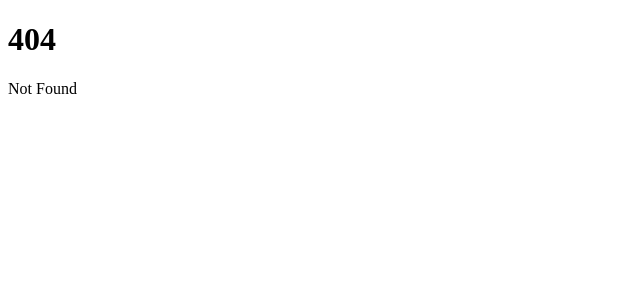
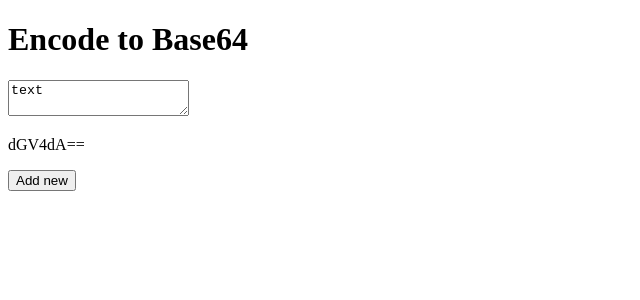
Before and after one commit to stan256/base64app, a SvelteKit app: page /encode in a window 1280 px wide. Before the commit this address had no page. Shown: the top 300 px of the page, without its empty margins (0-640 px from the left). Built offline with nearby package versions, Linux system fonts and the light colour scheme.

Commit message:
Encode & Decode pages

```diff
--- a/package.json
+++ b/package.json
@@ -13,6 +13,7 @@
 		"check:watch": "svelte-kit sync && svelte-check --tsconfig ./tsconfig.json --watch"
 	},
 	"devDependencies": {
+		"@smui-extra/badge": "^7.0.0-beta.14",
 		"@smui/button": "^7.0.0-beta.14",
 		"@smui/card": "^7.0.0-beta.14",
 		"@sveltejs/adapter-auto": "^2.0.0",
--- /dev/null
+++ b/src/routes/+page.server.ts
@@ -0,0 +1,5 @@
+import {redirect} from '@sveltejs/kit';
+
+export function load() {
+    throw redirect(302, '/encode');
+}
--- a/src/routes/+page.svelte
+++ /dev/null
@@ -1,2 +0,0 @@
-<h1>Welcome to SvelteKit</h1>
-<p>Visit <a href="https://kit.svelte.dev">kit.svelte.dev</a> to read the documentation</p>
--- /dev/null
+++ b/src/routes/decode/+page.svelte
@@ -0,0 +1 @@
+<h1>Decode to Base64</h1>
--- /dev/null
+++ b/src/routes/encode/+page.svelte
@@ -0,0 +1,33 @@
+<h1>Encode to Base64</h1>
+<textarea bind:value={lastValue}></textarea>
+<p>{base64LastValue}</p>
+
+{#each conversions as conversion, i}
+    <div>{i}</div>
+    <div>{conversion.text}</div>
+    <div>{conversion.base64}</div>
+    <div></div>
+{/each}
+
+
+<button on:click={addNew}>Add new</button>
+
+<script lang="ts">
+    const conversions: Conversion[] = [];
+
+    let lastValue = "text"
+    $: base64LastValue = btoa(lastValue)
+
+    function addNew() {
+        conversions.push({
+            base64: base64LastValue,
+            text: lastValue
+        })
+        lastValue = ""
+    }
+
+    interface Conversion {
+        base64: string
+        text: string
+    }
+</script>
```
Also changed, not shown: 2 other files (tests, documents, lock files or other folders).
